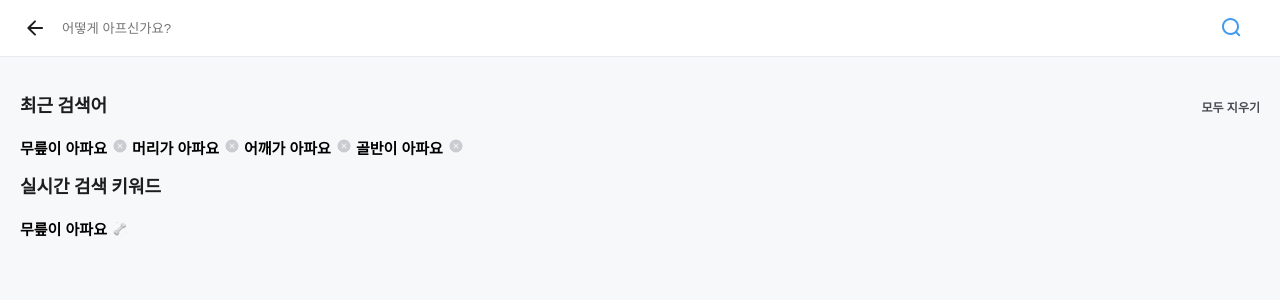
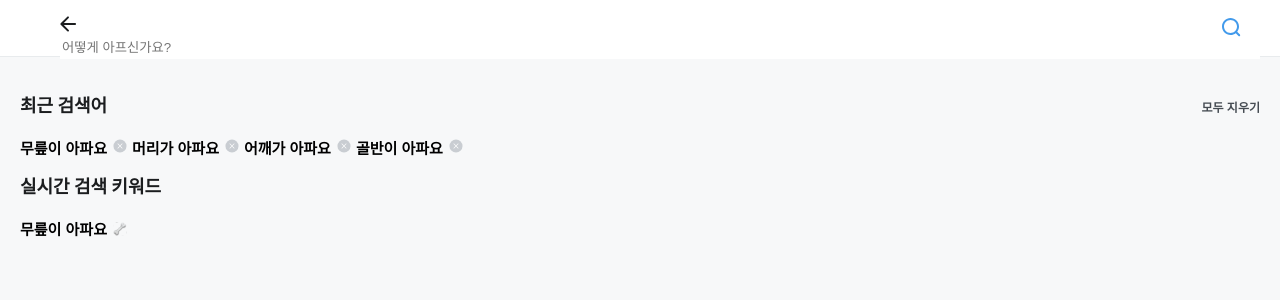
Before and after one commit to restareaByWeezy/fe_medikit, a Next.js app: page /search in a window 1280 px wide. Shown: the top 300 px of the page. Built offline with nearby package versions, Linux system fonts and the light colour scheme; a web font is replaced by a local one.

Commit message:
✨ Feat: back btn component

```diff
--- /dev/null
+++ b/src/components/common/Button/BackBtn.tsx
@@ -0,0 +1,14 @@
+import { IconBack } from 'assets/svg'
+import { useRouter } from 'next/router'
+
+const BackBtn = () => {
+  const router = useRouter()
+
+  return (
+    <button onClick={() => router.back()}>
+      <IconBack />
+    </button>
+  )
+}
+
+export default BackBtn
--- a/src/components/elements/Search/_fragments/SearchContent.tsx
+++ b/src/components/elements/Search/_fragments/SearchContent.tsx
@@ -1,16 +1,14 @@
 import { ChangeEvent, useState } from 'react'
 
 import { IconCloseGray, IconSearch, IconBack } from 'assets/svg'
+import BackBtn from 'components/common/Button/BackBtn'
 import Col from 'components/common/_Grid/Col'
-import { useRouter } from 'next/router'
 import { styled } from 'styles/globalStitches'
 
 import RecentKeyWords from './RecentKeyWords'
 import TrendKeyWords from './TrendKeyWords'
 
 const SearchContent = () => {
-  const router = useRouter()
-
   const [searchText, setSearchText] = useState('')
   const handleChange = (e: ChangeEvent<HTMLInputElement>) => {
     setSearchText(e.currentTarget.value)
@@ -22,9 +20,7 @@ const SearchContent = () => {
   return (
     <>
       <SearchBarWrapper>
-        <button onClick={() => router.back()}>
-          <IconBack data-back />
-        </button>
+        <BackBtn />
         <SearchInput
           placeholder="어떻게 아프신가요?"
           value={searchText}
```
Also changed, not shown: src/components/common/_Layouts/headers/BoardHeader/BoardHeader.tsx (+2 -6 lines).
